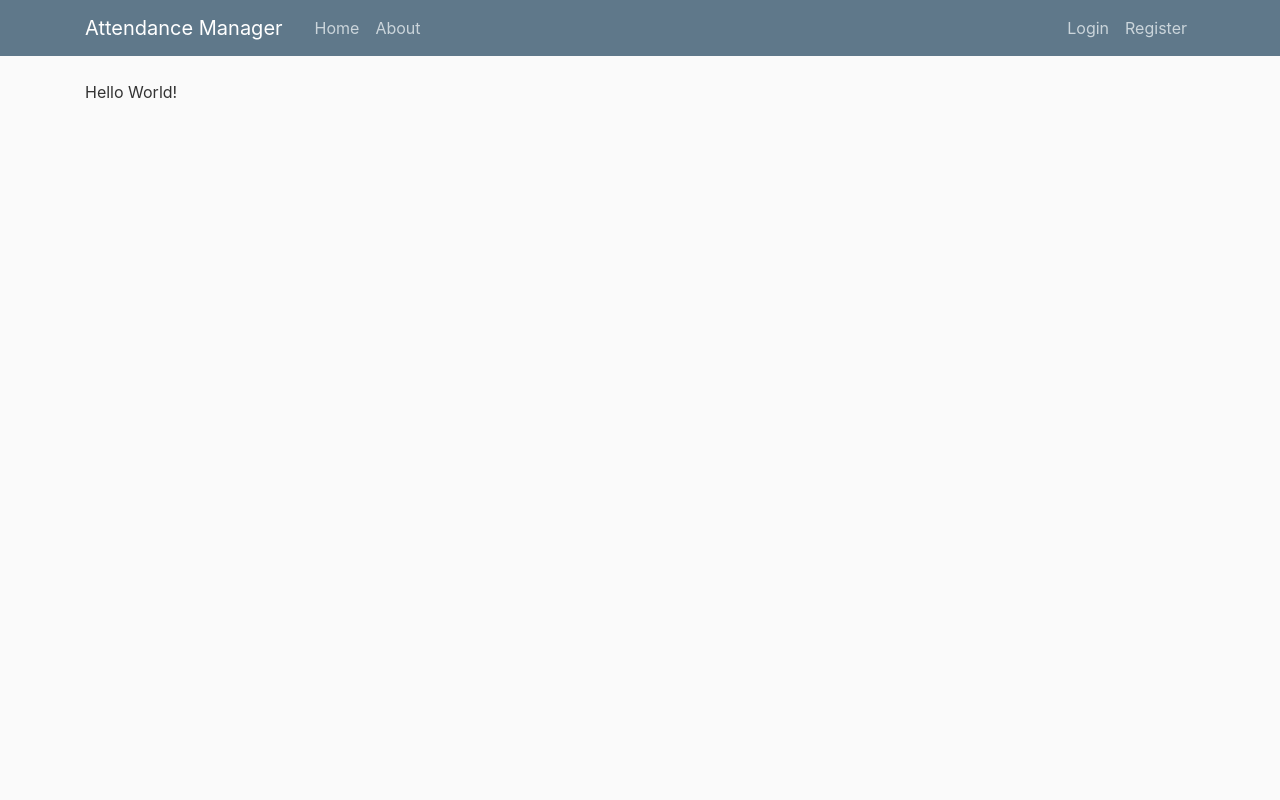
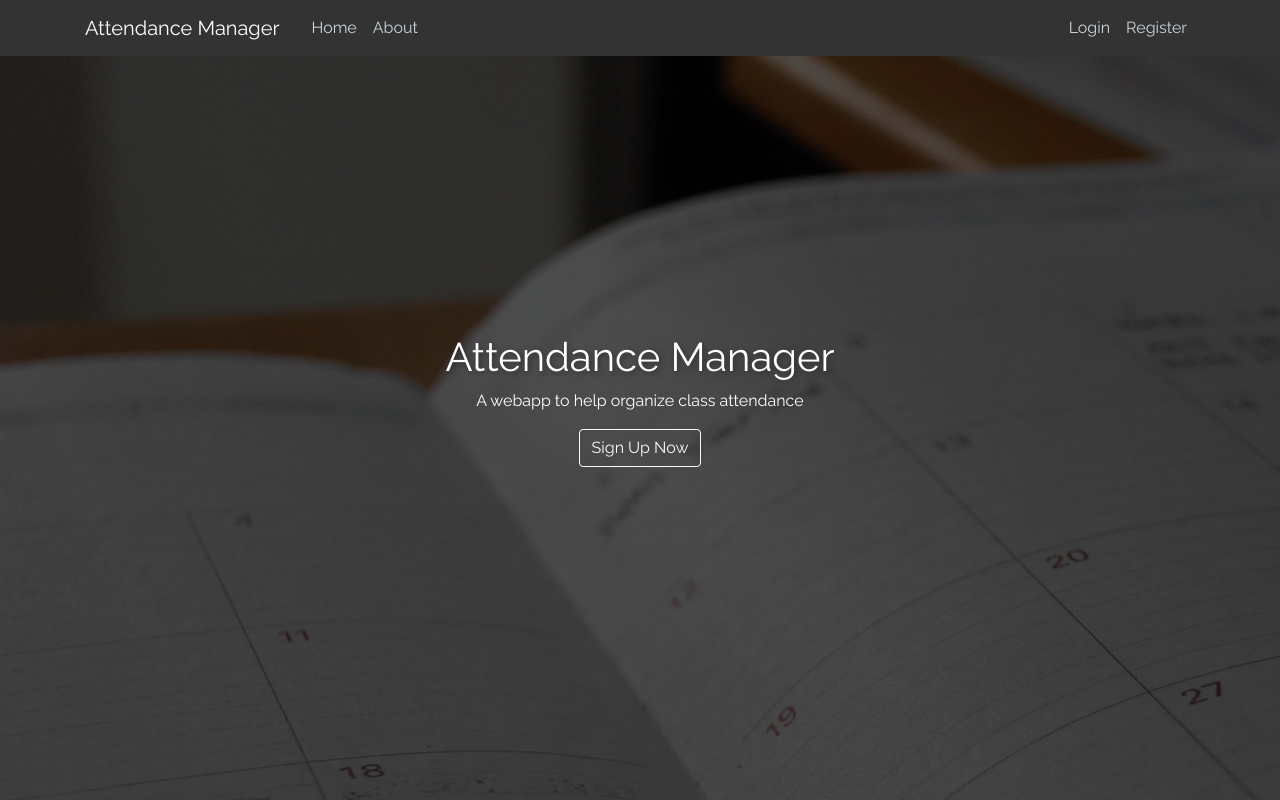
Before and after one commit to radiantly/attendance-manager, a Flask app: page / in a window 1280 px wide. Run offline with Flask 2, Linux system fonts and the light colour scheme.

Commit message:
Improve layout

```diff
--- a/attman/static/main.css
+++ b/attman/static/main.css
@@ -14,7 +14,7 @@
 }
 
 .bg-steel {
-  background-color: #5f788a;
+  background-color: #333333;
 }
 
 .site-header .navbar-nav .nav-link {
@@ -35,6 +35,7 @@
   border: 1px solid #dddddd;
   border-radius: 3px;
   margin-bottom: 20px;
+  min-width: 400px;
 }
 
 .article-title {
@@ -83,3 +84,11 @@
 .account-heading {
   font-size: 2.5rem;
 }
+
+.subcontainer {
+  display: flex;
+  flex-direction: column;
+  justify-content: center;
+  align-items: center;
+  height: 80vh;
+}
--- a/attman/templates/home.html
+++ b/attman/templates/home.html
@@ -1,4 +1,40 @@
 {% extends "layout.html" %}
+{% block head %}
+<link href="https://fonts.googleapis.com/css2?family=Raleway&display=swap" rel="stylesheet">
+<style>
+    body {
+        /* background-color: #333; */
+        background: url("{{url_for('static', filename='cal.jpg')}}") no-repeat;
+        color: #fff;
+        font-family: Raleway;
+    }
+    h1 {
+        color: #fff;
+        text-shadow: 2px 2px 5px #333;
+    }
+    .overlay {
+        z-index: 1;
+        height: 100%;
+        width: 100%;
+        position: fixed;
+        overflow: auto;
+        top: 0px;
+        left: 0px;
+        background: rgba(0, 0, 0, 0.7);
+    }
+    .subcontainer {
+        position: relative;
+        z-index: 2;
+    }
+</style>
+{% endblock %}
 {% block content %}
-    Hello World!
+    <div class="subcontainer">
+        <h1>Attendance Manager</h1>
+        <p>A webapp to help organize class attendance</p>
+        <a href="{{ url_for('register') }}">
+            <button type="button" class="btn btn-outline-light">Sign Up Now</button>
+        </a>
+    </div>
+    <div class="overlay"></div>
 {% endblock content %}
--- a/attman/templates/layout.html
+++ b/attman/templates/layout.html
@@ -10,6 +10,7 @@
     {% endif %}
     <link rel="stylesheet" href="https://cdn.jsdelivr.net/npm/bootstrap@4.5.3/dist/css/bootstrap.min.css" integrity="sha384-TX8t27EcRE3e/ihU7zmQxVncDAy5uIKz4rEkgIXeMed4M0jlfIDPvg6uqKI2xXr2" crossorigin="anonymous">
     <link rel="stylesheet" href="{{ url_for('static', filename='main.css') }}">
+    {% block head %}{% endblock %}
 </head>
 <body>
     <header class="site-header">
--- a/attman/templates/register.html
+++ b/attman/templates/register.html
@@ -1,5 +1,6 @@
 {% extends "layout.html" %}
 {% block content %}
+<div class="subcontainer">
     <div class="content-section">
         <form action="" method="POST">
             {{ form.hidden_tag() }}
@@ -55,4 +56,5 @@
             Already have an account? <a href="{{ url_for('login') }}" class="ml-2">Sign In</a>
         </small>
     </div>
+</div>
 {% endblock content %}
```
Also changed, not shown: attman/templates/login.html (+5 -3 lines), README.md, attman/static/cal.jpg (added).
